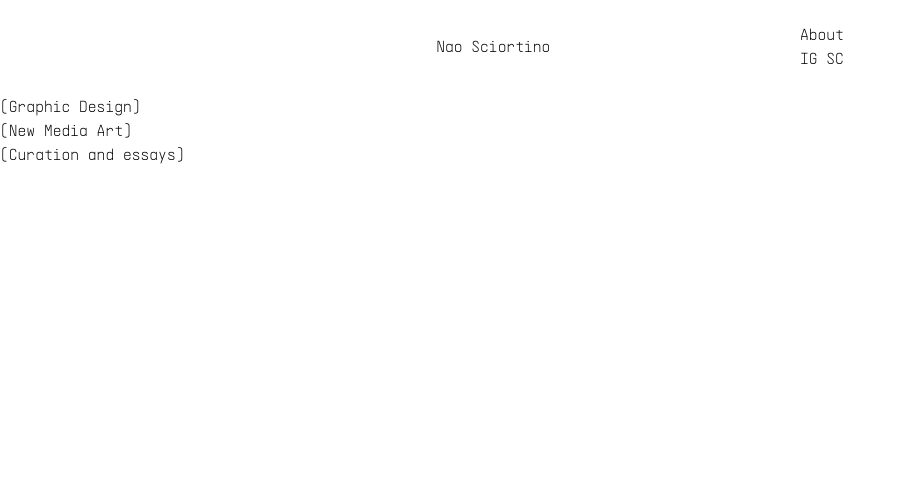
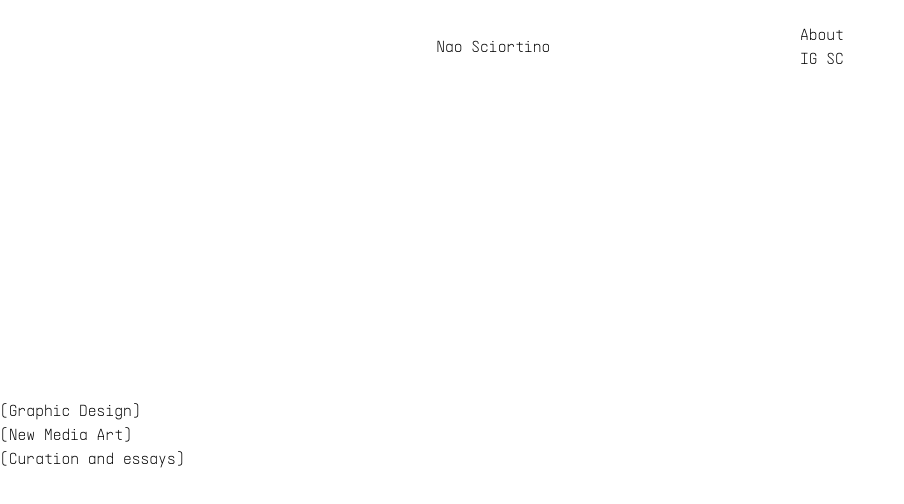
Before and after one commit to aldeobacchus/naosciortino, a Vue app: page / in a window 1280 px wide. Shown: the top 504 px of the page, without its empty margins (0-904 px from the left). Built offline with nearby package versions, Linux system fonts and the light colour scheme.

Commit message:
view: change display and add hover oin links

```diff
--- a/src/components/Links.vue
+++ b/src/components/Links.vue
@@ -44,7 +44,7 @@ export default {
 
             <div v-if="activeSublinks && activeLink.id === link.id" class="pl-8 flex flex-col">
                 <div v-for="sublink in activeSublinks" :key="sublink.id">
-                    <p @click="displayArticles(sublink)" :class="[{ italic : activeArticle === sublink}]"> {{ sublink.title }} </p>
+                    <p @click="displayArticles(sublink)" :class="[{ italic : activeArticle === sublink}, 'w-fit hover:bg-gray-100 transition-colors duration-100']"> {{ sublink.title }} </p>
                 </div>
             </div>
 
--- a/src/views/Home.vue
+++ b/src/views/Home.vue
@@ -23,11 +23,11 @@ export default {
 
   <div class="flex flex-row">
 
-    <div class=" fixed w-3/4 top-24 flex flex-col items-start">
+    <div class="flex flex-col items-start">
 
-      <ArticleText class="pl-[30rem]" v-if="articleStore.article" />
+      <ArticleText class="fixed  pl-[25%] pr-[25%]" v-if="articleStore.article" />
 
-      <Links/>
+      <Links class="top-[50%] w-[25%] fixed" />
 
     </div>
 
```
